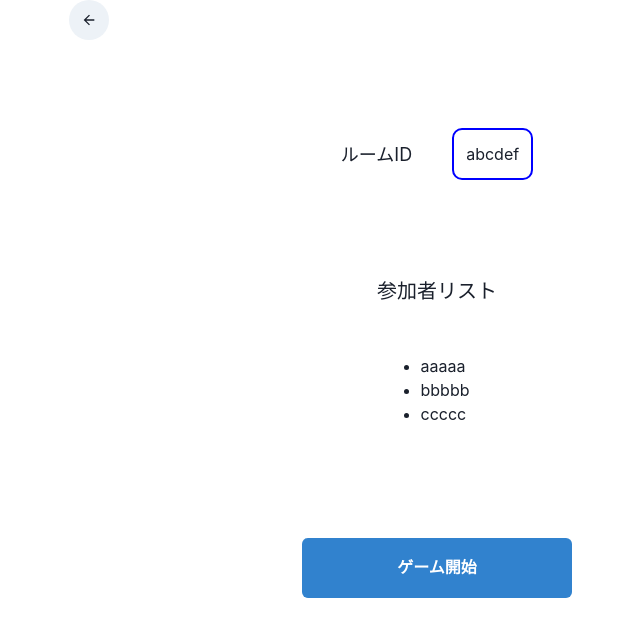
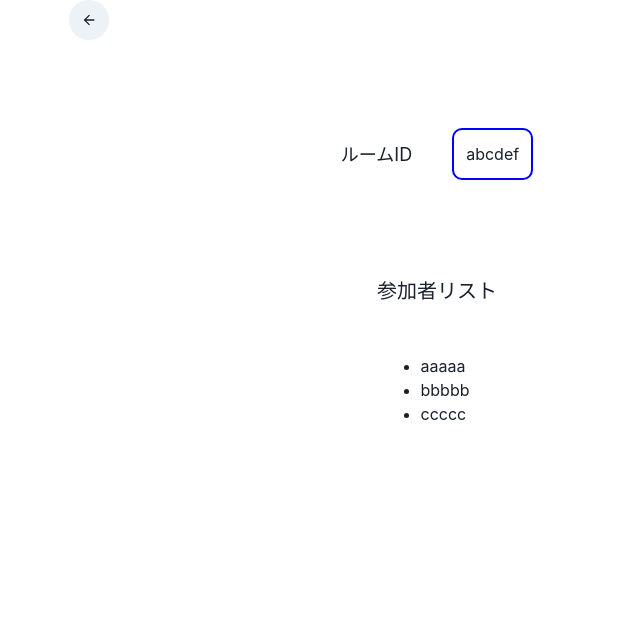
Before and after one commit to hacku-chamomilla/doutankyohi-front-end, a Next.js app: page /wait in a window 1280 px wide. Shown: the top 636 px of the page, without its empty margins (203-843 px from the left). Built offline with nearby package versions, Linux system fonts and the light colour scheme.

Commit message:
feat: 導線によって表示される画面を変更

```diff
--- a/pages/wait.tsx
+++ b/pages/wait.tsx
@@ -1,4 +1,5 @@
 import type { NextPage } from "next";
+import { useRouter } from "next/router";
 import React from "react";
 
 import { Button, Center, VStack } from "@chakra-ui/react";
@@ -9,6 +10,8 @@ import { VSpacer } from "@/components/common/Spacer";
 import { MemberList } from "@/components/MemberList";
 
 const Wait: NextPage = () => {
+  const router = useRouter();
+
   return (
     <>
       <PageBackIcon pass={"/create-room"} />
@@ -22,6 +25,7 @@ const Wait: NextPage = () => {
             memberNameList={["aaaaa", "bbbbb", "ccccc"]}
           />
           <VSpacer size={24} />
+          {router.query && router.query.isRoomCreate == "true" && (
             <Button
               h={"60px"}
               w={"270px"}
@@ -32,6 +36,7 @@ const Wait: NextPage = () => {
             >
               ゲーム開始
             </Button>
+          )}
         </VStack>
       </Center>
     </>
```
Lines whose indentation alone changed are shown as unchanged.
